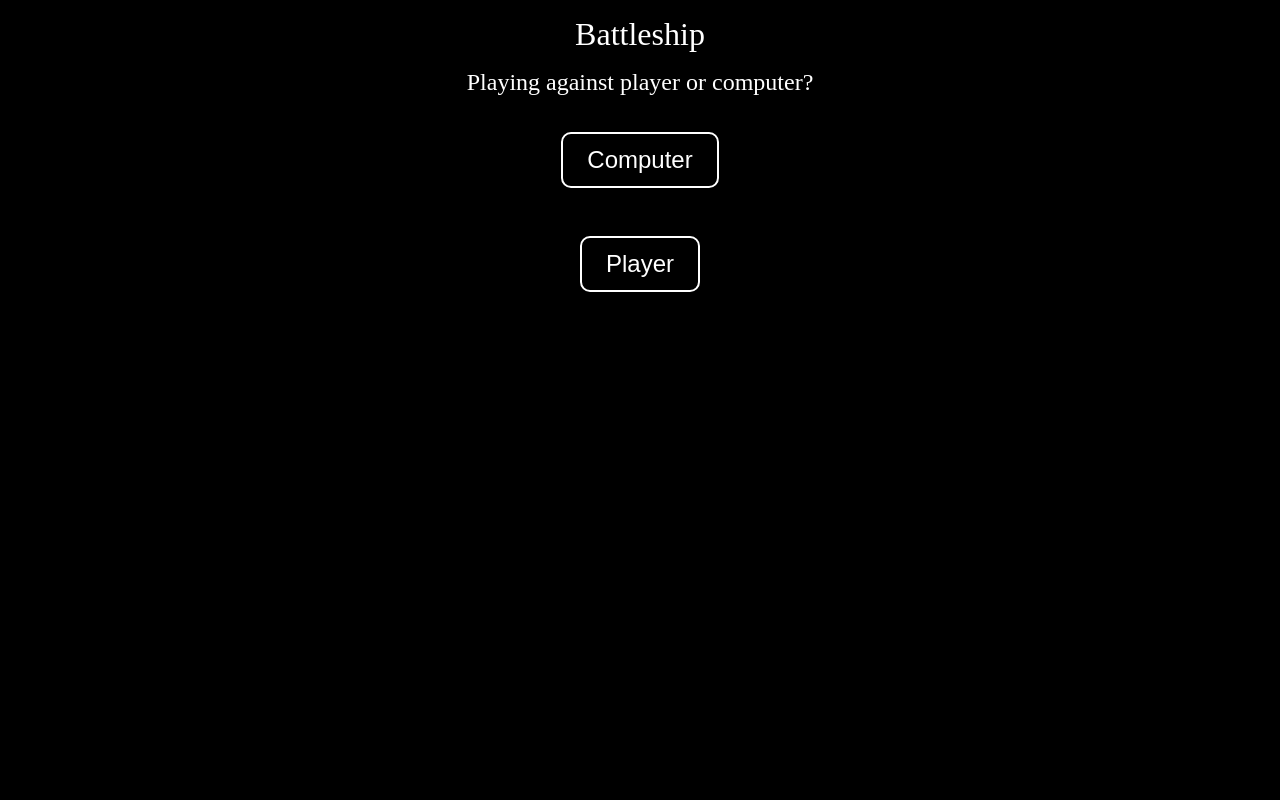
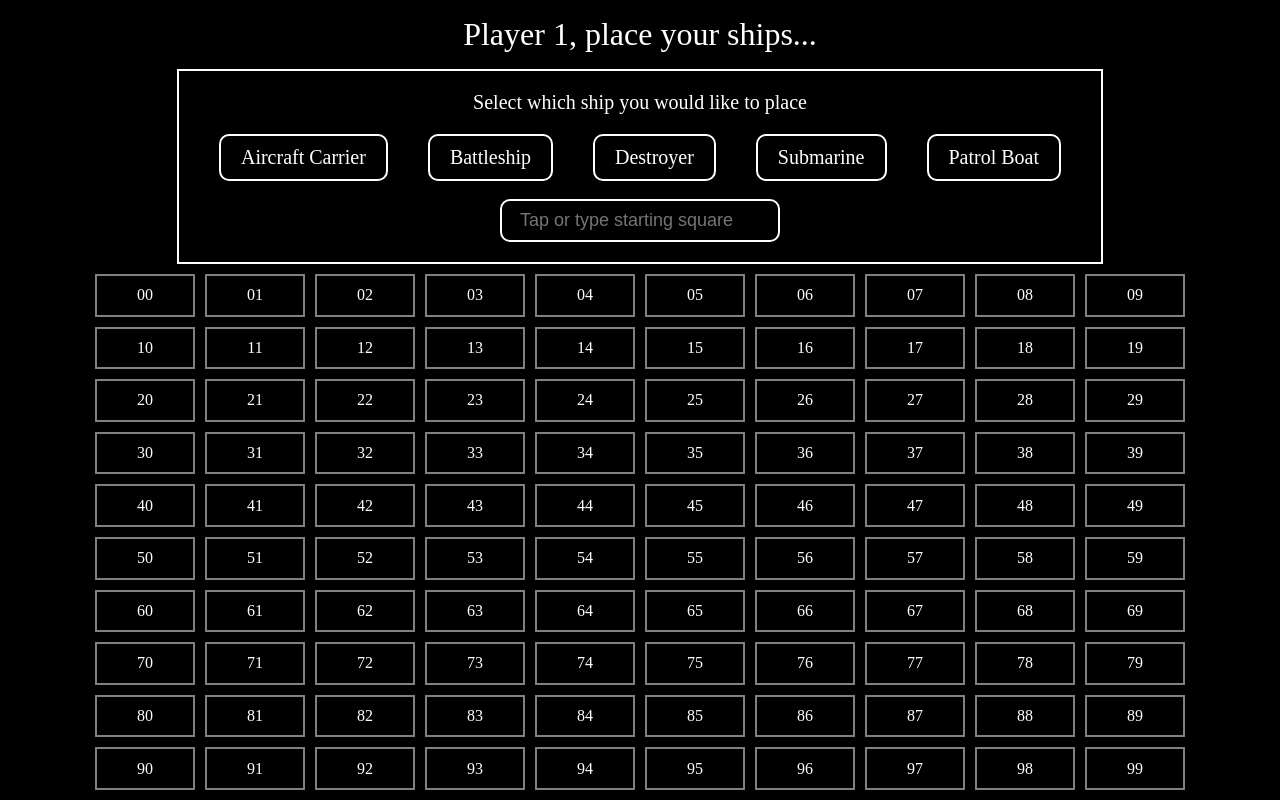
Before and after one commit to ilathem/battleship-top, a website built with webpack: page src/index.html in a window 1280 px wide. Both pictures are taken after a click on the button "Player". Built offline with nearby package versions, Linux system fonts and the light colour scheme.

Commit message:
start on ship placing screen

```diff
--- a/src/driver.js
+++ b/src/driver.js
@@ -16,10 +16,11 @@ function populateWithPredeterminedCoordinates(player) {
 function createTemplateGame() {
   const player1 = new Player('real');
   const player2 = new Player('real');
-  populateWithPredeterminedCoordinates(player1);
-  populateWithPredeterminedCoordinates(player2);
+  // populateWithPredeterminedCoordinates(player1);
+  // populateWithPredeterminedCoordinates(player2);
   return { player1, player2 }
 }
+
 
 function renderGameBoard(container, player, triggerNextTurn, msg) {
   // console.log(player.board);
@@ -56,4 +57,83 @@ function renderGameBoard(container, player, triggerNextTurn, msg) {
   return htmlTable;
 }
 
-module.exports = { createTemplateGame, renderGameBoard }
+function renderShips(player, activeShip) {
+  const div = document.createElement('div');
+  div.classList.add('renderShipsDiv');
+  const p = document.createElement('p');
+  p.innerText = 'Select which ship you would like to place';
+  const shipsDiv = document.createElement('div');
+  shipsDiv.classList.add('shipsToChooseDiv');
+  const input = document.createElement('input');
+  input.classList.add('shipLocationInput');
+  input.type = 'number';
+  input.placeholder = 'Tap or type starting square';
+  input.disabled = true;
+  const ships = [
+    {
+      name: 'Aircraft Carrier',
+      length: 5,
+    },
+    {
+      name: 'Battleship',
+      length: 4,
+    },
+    {
+      name: 'Destroyer',
+      length: 4,
+    },
+    {
+      name: 'Submarine',
+      length: 3,
+    },
+    {
+      name: 'Patrol Boat',
+      length: 2,
+    }
+  ];
+  const shipBtnDivs = [];
+  for (let i = 0; i < 5; i++) {
+    const shipBtn = document.createElement('div');
+    shipBtnDivs.push(shipBtn);
+    shipBtn.innerText = ships[i].name;
+    shipBtn.classList.add('shipBtn');
+    shipsDiv.appendChild(shipBtn);
+    shipBtn.addEventListener('click', () => {
+      activeShip = ships[i].name;
+      input.disabled = false;
+      input.style.border = '2px solid #00B4EA';
+      shipBtnDivs.forEach(btn => btn.style.border = '2px solid white')
+      shipBtn.style.border = '2px solid #00B4EA';
+    })
+  }
+  div.appendChild(p);
+  div.appendChild(shipsDiv);
+  div.appendChild(input);
+  return div;
+}
+
+function renderPregameBoard(container, player) {
+  const htmlTable = [];
+  let activeShip = null;
+  const table = document.createElement("table");
+  for (let i = 0; i < player.board.board.length; i++) {
+    const row = document.createElement("tr");
+    htmlTable[i] = new Array(player.board.board[i].length);
+    for (let j = 0; j < player.board.board[i].length; j++) {
+      const tableData = document.createElement("td");
+      let displayText = player.board.board[i][j] || `${i}${j}`;
+      tableData.innerText = displayText;
+      htmlTable[i][j] = tableData;
+      tableData.addEventListener('mouseup', () => {
+        console.log(`selected coordinate (${i}, ${j})`)
+      })
+      row.appendChild(tableData);
+    }
+    table.appendChild(row);
+  }
+  container.appendChild(renderShips(player, activeShip));
+  container.appendChild(table);
+  return htmlTable;
+}
+
+module.exports = { createTemplateGame, renderGameBoard, renderPregameBoard }
--- a/src/index.css
+++ b/src/index.css
@@ -47,6 +47,7 @@ td:hover {
   display: flex;
   flex-direction: column;
   align-items: center;
+  user-select: none;
 }
 
 .selectionText {
@@ -75,3 +76,47 @@ td:hover {
 .selectionBtn:active {
   scale: 1.1;
 }
+
+.renderShipsDiv {
+  font-size: 1.25em;
+  border: 2px solid white;
+  display: flex;
+  flex-direction: column;
+  align-items: center;
+  padding: 1em;
+}
+
+.shipsToChooseDiv {
+  display: flex;
+  margin-top: 1em;
+}
+
+.shipBtn {
+  margin: 0 1em;
+  padding: .5em 1em;
+  border: 2px solid white;
+  transition: all 100ms;
+  border-radius: 10px;
+  cursor: pointer;
+}
+
+.shipBtn:hover {
+  color: #00B4EA;
+  transform: translateY(-2px);
+}
+
+.shipBtn:active {
+  transform: translateY(5px);
+}
+
+.shipLocationInput {
+  color: white;
+  min-width: 280px;
+  border: 2px solid white;
+  background-color: black;
+  padding: .5em 1em;
+  margin-top: 1em;
+  font-size: 1.125rem;
+  border-radius: 10px;
+  outline: none;
+}
--- a/src/index.js
+++ b/src/index.js
@@ -1,4 +1,4 @@
-const { createTemplateGame, renderGameBoard } = require("./driver.js");
+const { createTemplateGame, renderGameBoard, renderPregameBoard } = require("./driver.js");
 import './index.css';
 const { player1, player2 } = createTemplateGame();
 const body = document.querySelector('body');
@@ -60,14 +60,22 @@ function showTitleScreen() {
     const playerGameBtn = document.createElement('button');
     playerGameBtn.innerText = 'Player';
     playerGameBtn.classList.add('selectionBtn');
+    playerGameBtn.addEventListener('mouseup', () => {
+        startPlayerPreGame();
+    })
     boardDiv.appendChild(selectionText);
     boardDiv.appendChild(computerGameBtn);
     boardDiv.appendChild(playerGameBtn);
 }
 
+function startPlayerPreGame() {
+    boardDiv.innerHTML = '';
+    placePlayerOneShips();
+}
+
 function placePlayerOneShips() {
     msg.innerText = `Player 1, place your ships...`
-    renderPregameBoard(boardDiv, players[0], placePlayerTwoShips);
+    renderPregameBoard(boardDiv, players[0]);
 }
 
 function placePlayerTwoShips() {
```
